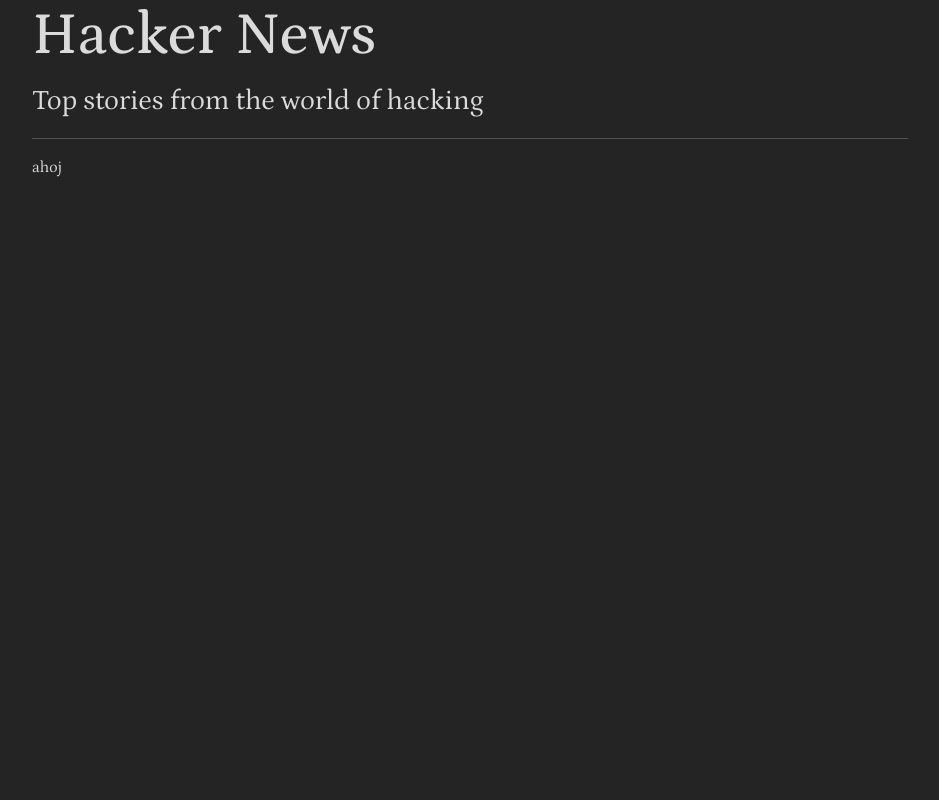
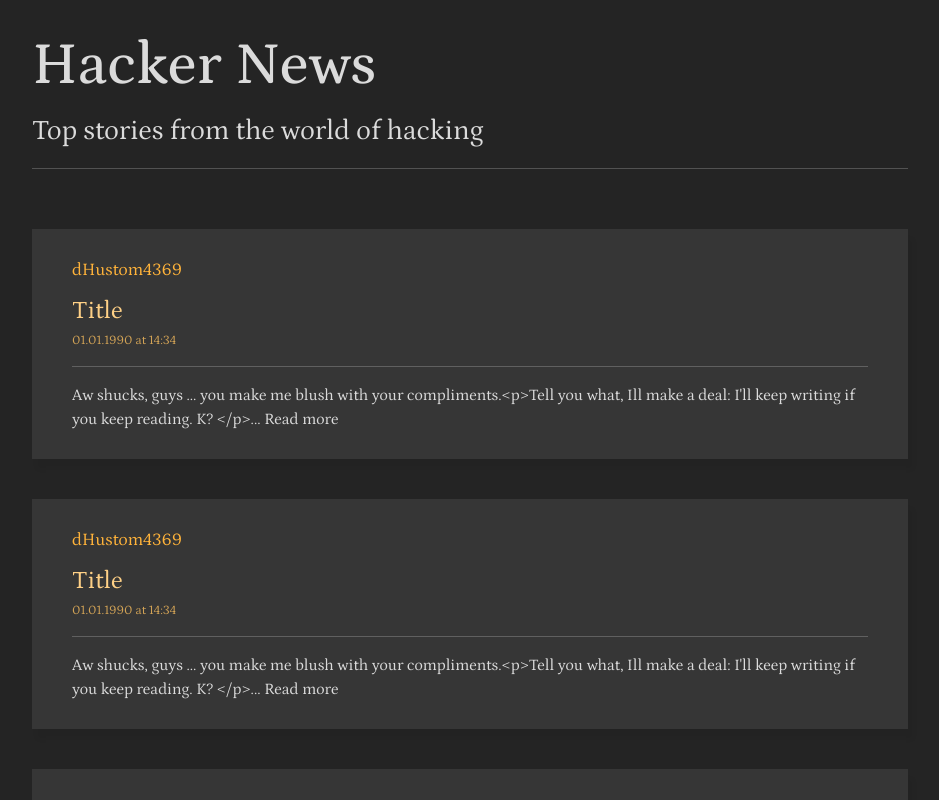
Before and after one commit to C1C0/top-hackers-news-stories, a React (Create React App) app: page / in a window 1280 px wide. Shown: the top 800 px of the page, without its empty margins (170-1109 px from the left). Built offline with nearby package versions, Linux system fonts and the light colour scheme.

Commit message:
Basic Static layout

```diff
--- a/src/Components/Header/Header.tsx
+++ b/src/Components/Header/Header.tsx
@@ -1,3 +1,6 @@
+/** @jsxRuntime classic */
+/** @jsx jsx */
+import { css, jsx } from "@emotion/react";
 import styled from "@emotion/styled";
 import React from "react";
 import { Hr } from "../SharableComponents/HR";
@@ -9,7 +12,9 @@
 
 export const Header: React.FC<Props> = ({ title, mantra = null }) => {
   return (
-    <header>
+    <header css={css`
+        margin-top: 30px;
+    `}>
       <TitleH>{title}</TitleH>
       {mantra && <MantraP>{mantra}</MantraP>}
       <Hr />
--- a/src/Components/Stories/Stories.tsx
+++ b/src/Components/Stories/Stories.tsx
@@ -1,9 +1,38 @@
 import styled from "@emotion/styled";
 import React from "react";
-import { Hr } from "../SharableComponents/HR";
+import { Story } from "../Story/Story";
 
 export const Stories: React.FC = () => {
   return (
-    <p>ahoj</p>
+    <StoriesWrapper>
+      <Story
+        from="dHustom4369"
+        title="Title"
+        timestamp="01.01.1990 at 14:34"
+        text="Aw shucks, guys ... you make me blush with your compliments.<p>Tell you what, Ill make a deal: I'll keep writing if you keep reading. K? </p>... Read more"
+      />
+      <Story
+        from="dHustom4369"
+        title="Title"
+        timestamp="01.01.1990 at 14:34"
+        text="Aw shucks, guys ... you make me blush with your compliments.<p>Tell you what, Ill make a deal: I'll keep writing if you keep reading. K? </p>... Read more"
+      />
+            <Story
+        from="dHustom4369"
+        title="Title"
+        timestamp="01.01.1990 at 14:34"
+        text="Aw shucks, guys ... you make me blush with your compliments.<p>Tell you what, Ill make a deal: I'll keep writing if you keep reading. K? </p>... Read more"
+      />
+            <Story
+        from="dHustom4369"
+        title="Title"
+        timestamp="01.01.1990 at 14:34"
+        text="Aw shucks, guys ... you make me blush with your compliments.<p>Tell you what, Ill make a deal: I'll keep writing if you keep reading. K? </p>... Read more"
+      />
+    </StoriesWrapper>
   );
 };
+
+const StoriesWrapper = styled.div`
+  margin-top: 60px;
+`;
--- /dev/null
+++ b/src/Components/Story/Story.tsx
@@ -0,0 +1,47 @@
+import styled from "@emotion/styled";
+import React from "react";
+import { ColorPallete } from "../../Shared/design";
+import { Hr } from "../SharableComponents/HR";
+
+interface Props {
+  title: string;
+  from: string;
+  timestamp: string;
+  text: string;
+}
+
+export const Story: React.FC<Props> = ({ title, from, timestamp, text }) => {
+  return (
+    <StoryBackground>
+      <FromP>{from}</FromP>
+      <TitleP>{title}</TitleP>
+      <TimestampP>{timestamp}</TimestampP>
+      <Hr />
+      <div>{text}</div>
+    </StoryBackground>
+  );
+};
+
+const StoryBackground = styled.p`
+  background-color: ${ColorPallete.backgroundCard1};
+  box-shadow: 5px 10px 5px ${ColorPallete.defaultCardShadow};
+  padding: 28px 40px;
+  margin-bottom: 40px;
+`;
+
+const FromP = styled.p`
+  color: ${ColorPallete.mainSaturated};
+  margin: 0;
+  font-size: 1.1em
+`;
+
+const TitleP = styled.p`
+  color: ${ColorPallete.main};
+  margin: 10px 0 0;
+  font-size: 1.56em;
+`;
+
+const TimestampP = styled.p`
+  color: ${ColorPallete.mainDarker};
+  font-size: .8em;
+`;
--- a/src/Shared/design.ts
+++ b/src/Shared/design.ts
@@ -1,4 +1,12 @@
 export enum ColorPallete{
     backgroundColor = "#242424",
+    backgroundCard1 = "#363636",
+
     defaultTextColor = "#DBDBDB",
+
+    defaultCardShadow = "#0000000d",
+
+    mainSaturated = "#FFB33A",
+    main = "#FED086",
+    mainDarker = "#D2A356",
 }
```
